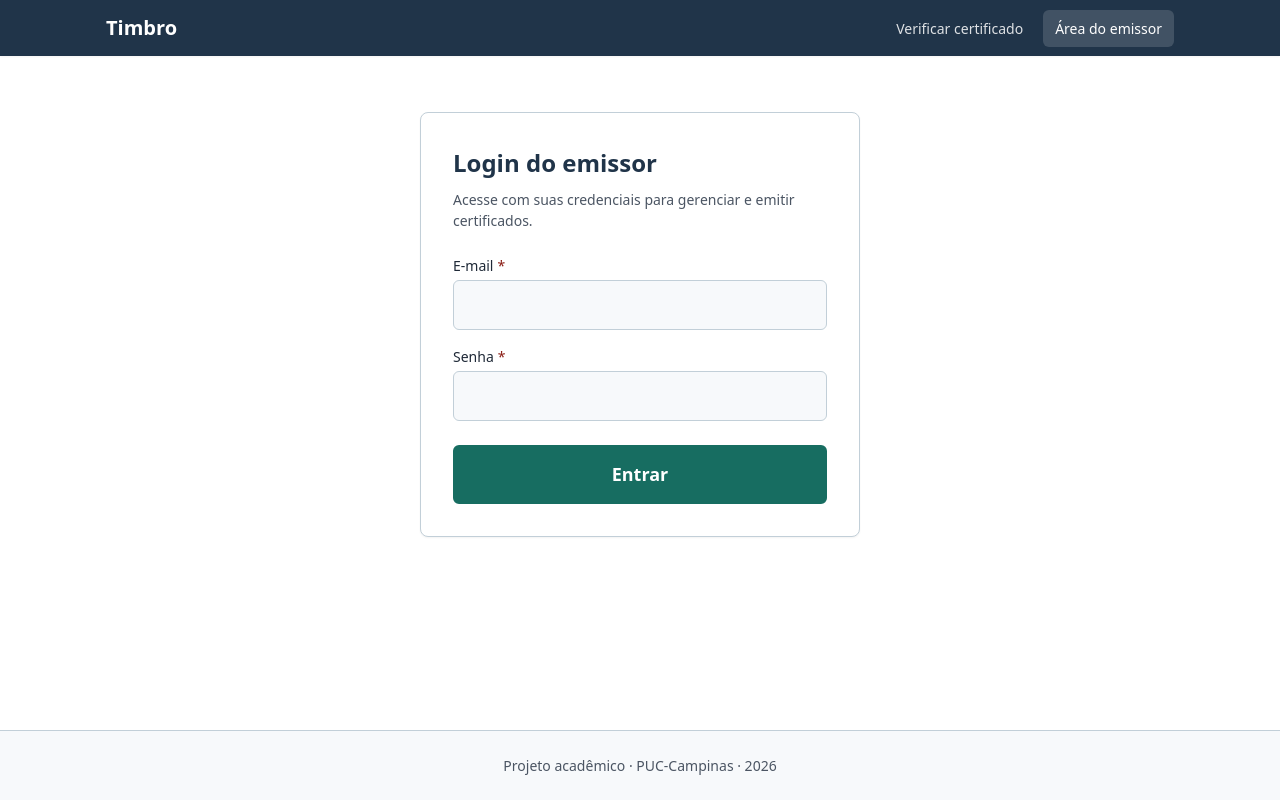
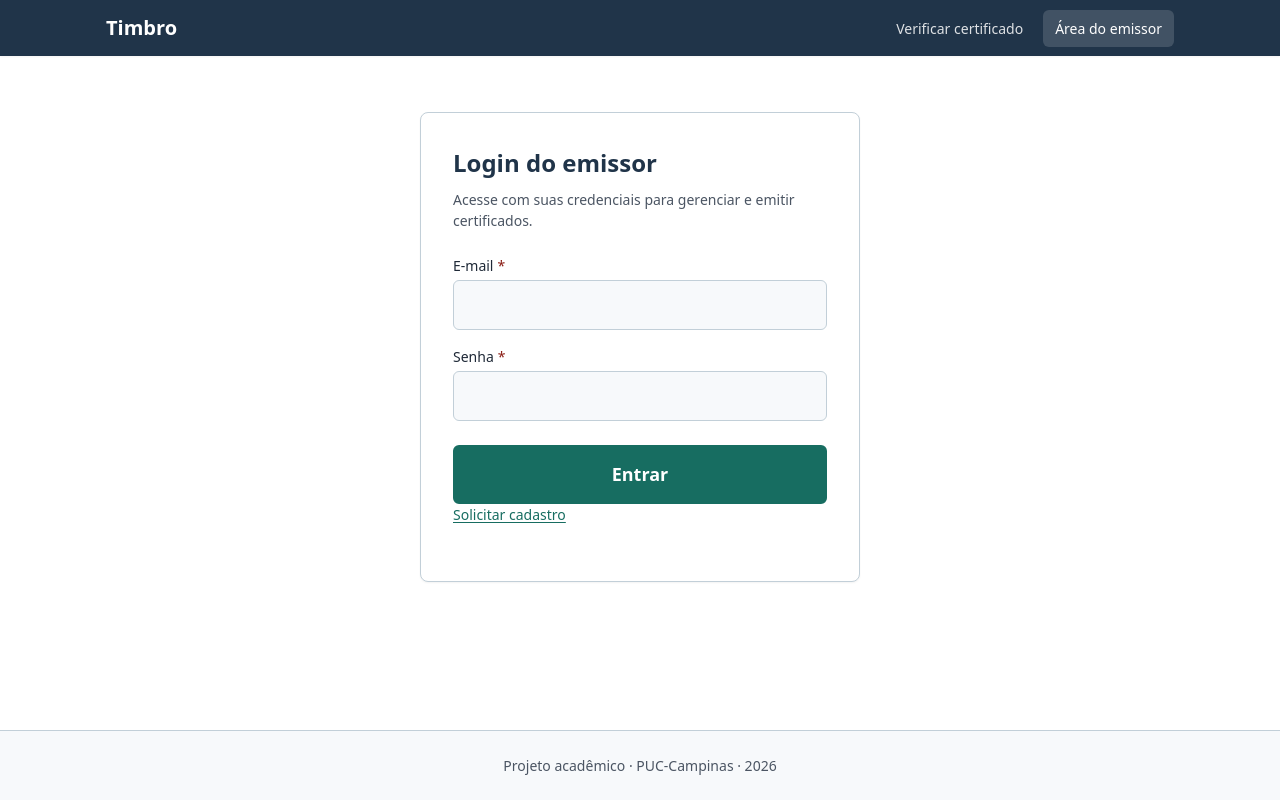
Before and after one commit to vivccosta/pi4-0102-g5-frontend, a React (Vite) app: page /emissor/login in a window 1280 px wide. Built offline with nearby package versions, Linux system fonts and the light colour scheme.

Commit message:
Links entre login e solicitação de cadastro OP#1371

```diff
--- a/src/features/auth/LoginPage.tsx
+++ b/src/features/auth/LoginPage.tsx
@@ -1,7 +1,7 @@
 import { useState } from 'react'
 import { useForm } from 'react-hook-form'
 import { zodResolver } from '@hookform/resolvers/zod'
-import { Navigate, useLocation, useNavigate } from 'react-router'
+import { Link, Navigate, useLocation, useNavigate } from 'react-router'
 import { autenticarEmissor } from '@/api/auth'
 import { ApiError, MENSAGEM_ERRO_GENERICA } from '@/api/errors'
 import { LoginRequestSchema, type LoginRequest } from '@/api/schemas'
@@ -132,6 +132,7 @@ export function LoginPage() {
             </Button>
           </div>
         </form>
+        <p className={styles.subtitle}><Link to="/emissor/cadastro">Solicitar cadastro</Link></p>
       </section>
     </div>
   )
```
